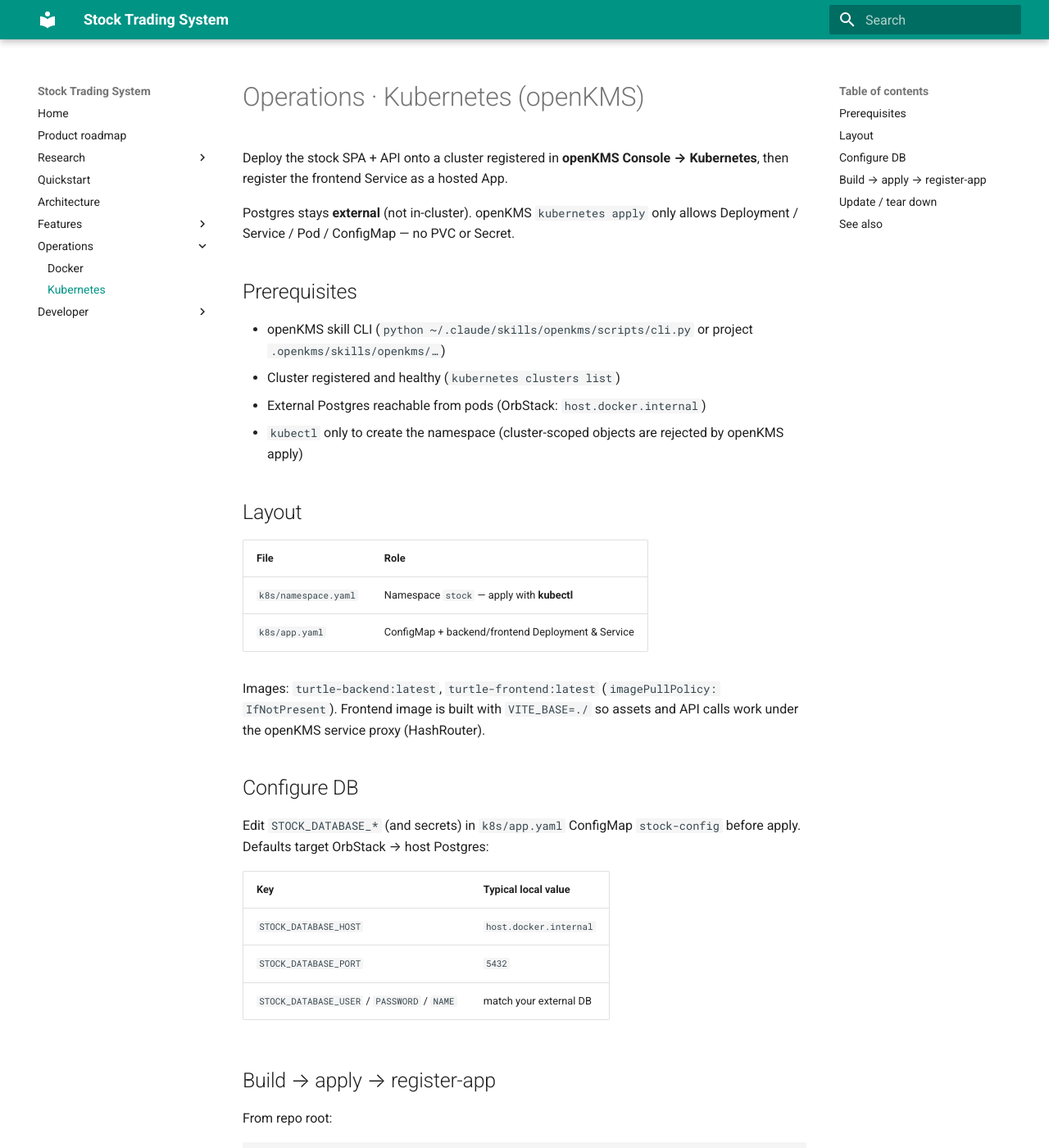
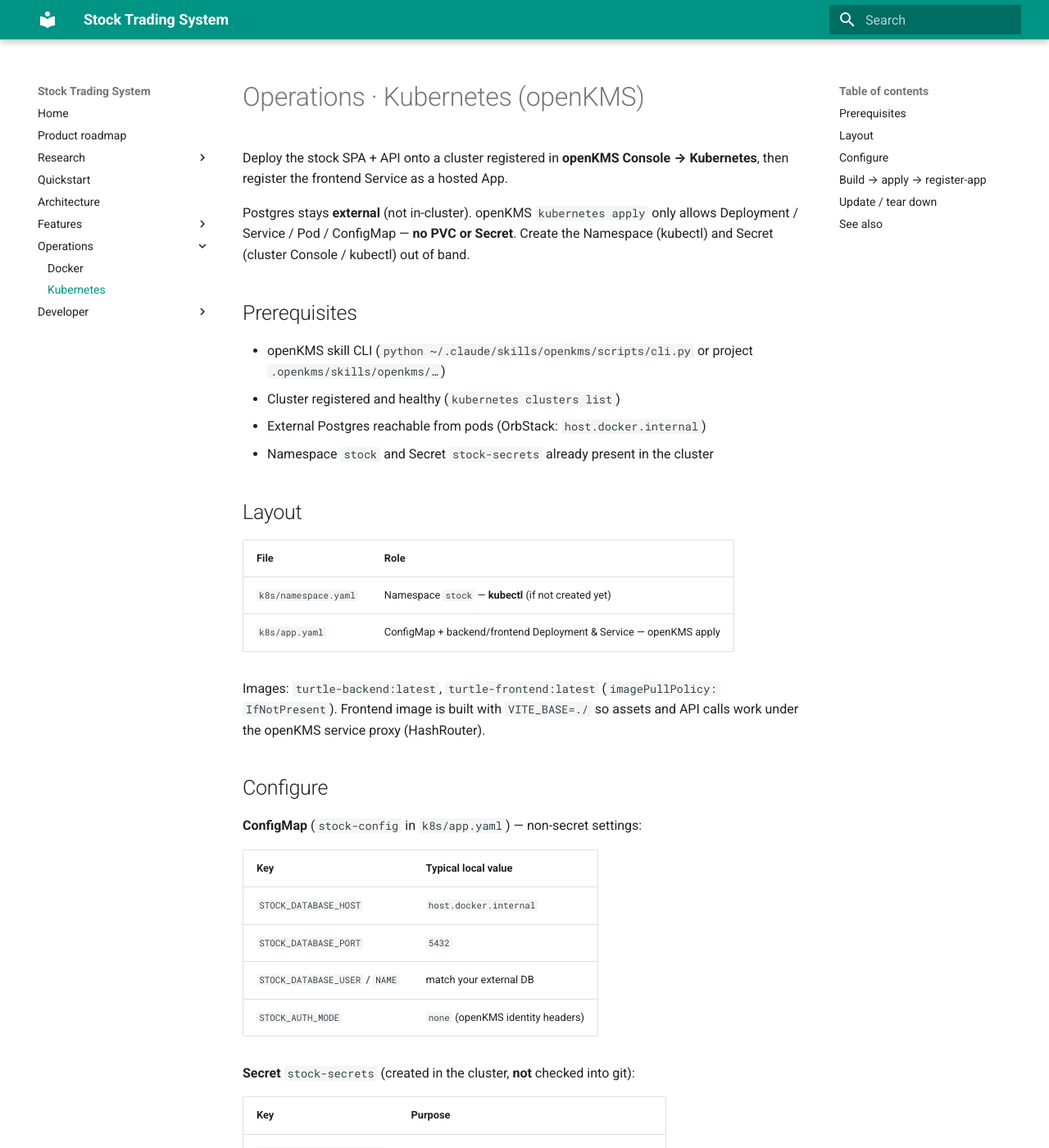
Before and after one commit to yingrui/turtle, an MkDocs documentation site: the page built from docs/operations/kubernetes.md, in a window 1280 px wide and 1400 px high. Shown: the whole window at 82% size. Built offline with MkDocs 1.6.1 and Material for MkDocs 9.7.7, drawn with Linux system fonts in a browser that asks for light colours; some of the changed text lies outside the part shown.

Commit message:
Load K8s DB credentials from Secret stock-secrets.
Keep passwords out of ConfigMap; document out-of-band Secret creation since openKMS apply cannot manage Secrets.

Co-authored-by: Cursor <cursoragent@cursor.com>

````diff
--- a/docs/operations/kubernetes.md
+++ b/docs/operations/kubernetes.md
@@ -2,33 +2,44 @@
 
 Deploy the stock SPA + API onto a cluster registered in **openKMS Console → Kubernetes**, then register the frontend Service as a hosted App.
 
-Postgres stays **external** (not in-cluster). openKMS `kubernetes apply` only allows Deployment / Service / Pod / ConfigMap — no PVC or Secret.
+Postgres stays **external** (not in-cluster). openKMS `kubernetes apply` only allows Deployment / Service / Pod / ConfigMap — **no PVC or Secret**. Create the Namespace (kubectl) and Secret (cluster Console / kubectl) out of band.
 
 ## Prerequisites
 
 - openKMS skill CLI (`python ~/.claude/skills/openkms/scripts/cli.py` or project `.openkms/skills/openkms/…`)
 - Cluster registered and healthy (`kubernetes clusters list`)
 - External Postgres reachable from pods (OrbStack: `host.docker.internal`)
-- `kubectl` only to create the namespace (cluster-scoped objects are rejected by openKMS apply)
+- Namespace `stock` and Secret `stock-secrets` already present in the cluster
 
 ## Layout
 
 | File | Role |
 |---|---|
-| `k8s/namespace.yaml` | Namespace `stock` — apply with **kubectl** |
-| `k8s/app.yaml` | ConfigMap + backend/frontend Deployment & Service |
+| `k8s/namespace.yaml` | Namespace `stock` — **kubectl** (if not created yet) |
+| `k8s/app.yaml` | ConfigMap + backend/frontend Deployment & Service — openKMS apply |
 
 Images: `turtle-backend:latest`, `turtle-frontend:latest` (`imagePullPolicy: IfNotPresent`). Frontend image is built with `VITE_BASE=./` so assets and API calls work under the openKMS service proxy (HashRouter).
 
-## Configure DB
+## Configure
 
-Edit `STOCK_DATABASE_*` (and secrets) in `k8s/app.yaml` ConfigMap `stock-config` before apply. Defaults target OrbStack → host Postgres:
+**ConfigMap** (`stock-config` in `k8s/app.yaml`) — non-secret settings:
 
 | Key | Typical local value |
 |---|---|
 | `STOCK_DATABASE_HOST` | `host.docker.internal` |
 | `STOCK_DATABASE_PORT` | `5432` |
-| `STOCK_DATABASE_USER` / `PASSWORD` / `NAME` | match your external DB |
+| `STOCK_DATABASE_USER` / `NAME` | match your external DB |
+| `STOCK_AUTH_MODE` | `none` (openKMS identity headers) |
+
+**Secret** `stock-secrets` (created in the cluster, **not** checked into git):
+
+| Key | Purpose |
+|---|---|
+| `STOCK_DATABASE_PASSWORD` | Postgres password |
+| `STOCK_SECRET_KEY` | JWT signing (`local` mode; still set for consistency) |
+| `TUSHARE_TOKEN` | Optional / legacy |
+
+Backend pods mount both via `envFrom` (ConfigMap + Secret).
 
 ## Build → apply → register-app
 
@@ -42,7 +53,7 @@ docker build -f docker/Dockerfile.frontend \
   --build-arg VITE_BASE=./ \
   -t turtle-frontend:latest .
 
-# 2. Namespace (kubectl — not via openKMS)
+# 2. Namespace if needed (Secret already exists in the cluster)
 kubectl apply -f k8s/namespace.yaml
 
 # 3. Workloads via openKMS
@@ -73,15 +84,12 @@ Open the app from openKMS **Apps**. Traffic goes through the API-server Service
 
 ## Update / tear down
 
-Re-apply after ConfigMap or image changes:
-
 ```bash
-docker build …   # as above
 python … kubernetes apply --cluster-id "$CLUSTER_ID" --file k8s/app.yaml --namespace stock --yes
-kubectl -n stock rollout restart deploy/backend deploy/frontend   # pick up new :latest digests
+kubectl -n stock rollout restart deploy/backend deploy/frontend
 ```
 
-Delete workloads (openKMS):
+Delete workloads (leave cluster Secret as you manage it):
 
 ```bash
 python … kubernetes delete --cluster-id "$CLUSTER_ID" --kind Service --name frontend --namespace stock --yes
@@ -89,7 +97,7 @@ python … kubernetes delete --cluster-id "$CLUSTER_ID" --kind Service --name ba
 python … kubernetes delete --cluster-id "$CLUSTER_ID" --kind Deployment --name frontend --namespace stock --yes
 python … kubernetes delete --cluster-id "$CLUSTER_ID" --kind Deployment --name backend --namespace stock --yes
 python … kubernetes delete --cluster-id "$CLUSTER_ID" --kind ConfigMap --name stock-config --namespace stock --yes
-kubectl delete -f k8s/namespace.yaml
+kubectl delete -f k8s/namespace.yaml   # optional; removes namespace and in-ns objects
 ```
 
 ## See also
````
Also changed, not shown: 2 other files.
